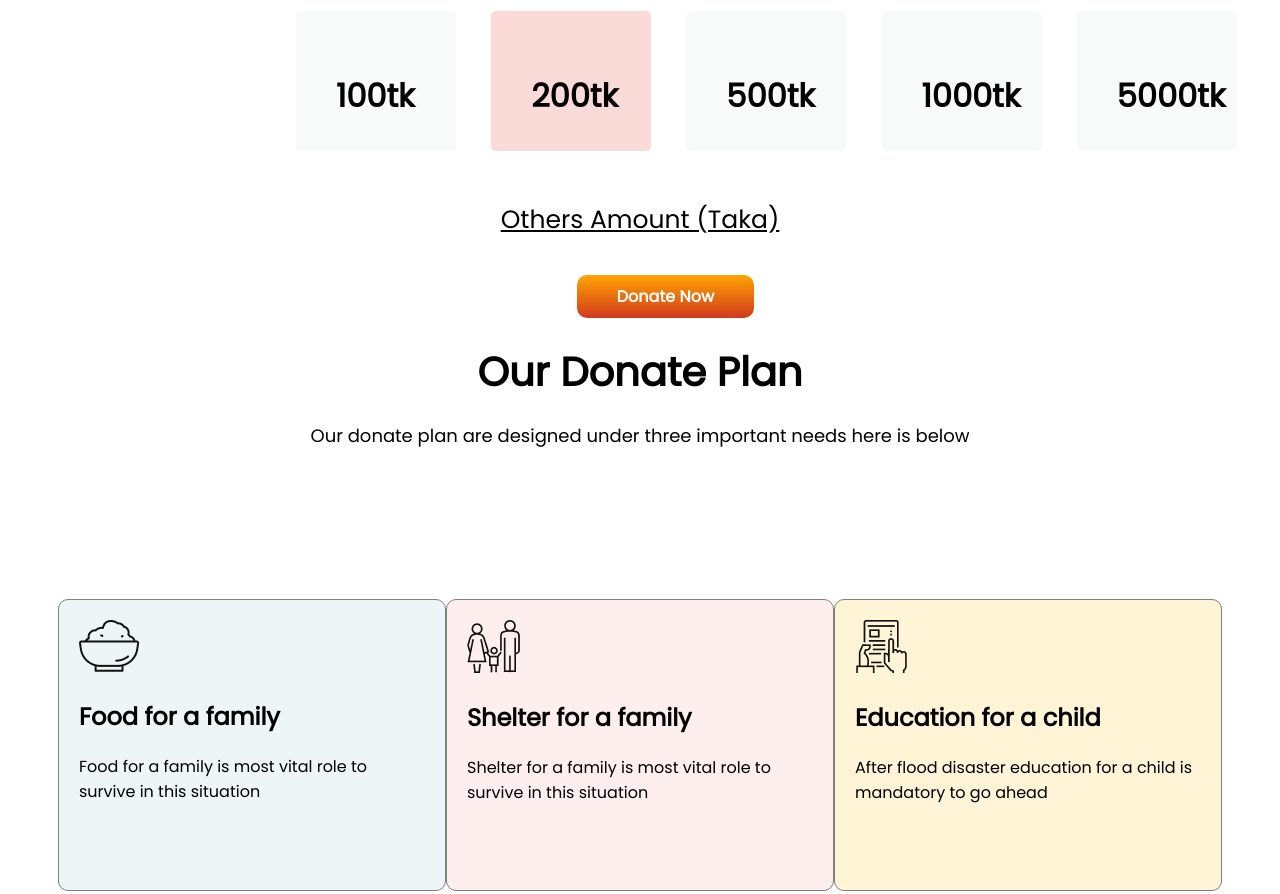
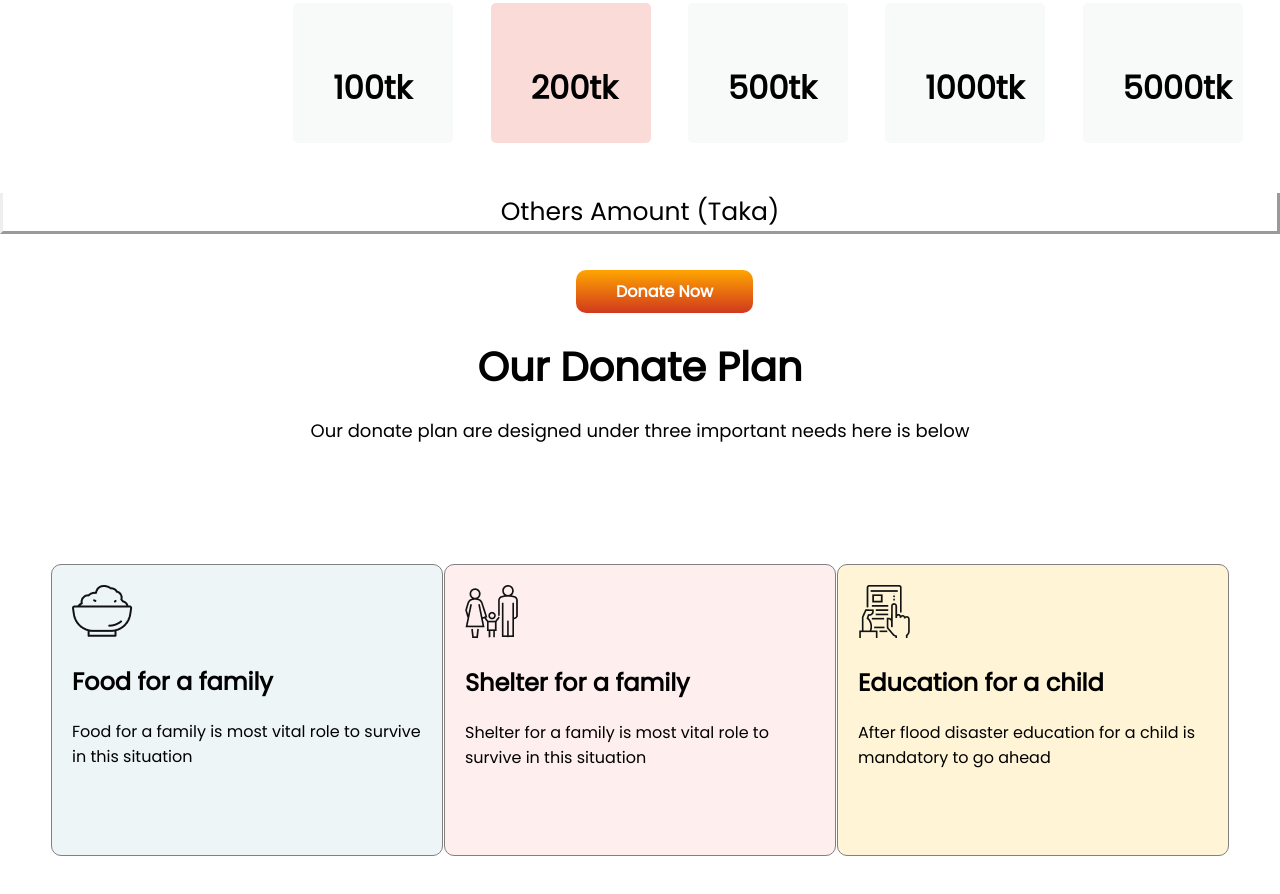
Before and after one commit to Abu-Saleh-Rony/donate-today-assignment, a plain HTML site: page index.html in a window 1280 px wide. Shown: the part 947-1841 px from the top of the page. Drawn offline with Linux system fonts and the light colour scheme.

Commit message:
added Correction

```diff
--- a/style.css
+++ b/style.css
@@ -1,5 +1,7 @@
 body {
     font-family: 'Poppins', sans-serif;
+    margin: 0%;
+    overflow-x: hidden;
 }
 
 .lets-help {
@@ -54,7 +56,8 @@ body {
     font-size: 25px;
     font-weight: 200;
     margin-bottom: 20px;
-    text-decoration: underline;
+    border-style: outset;
+    border-top-width: 0px;
 
 }
 
@@ -136,7 +139,7 @@ body {
 }
 
 .our-donate-plan {
-    margin-top: 100px;
+    margin-top: 70px;
     padding: 50px;
     display: flex;
     justify-content: space-evenly;
```
